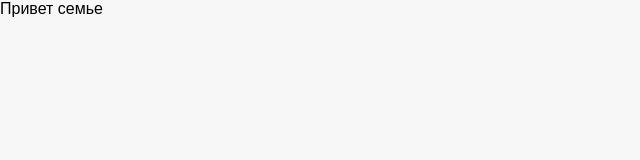
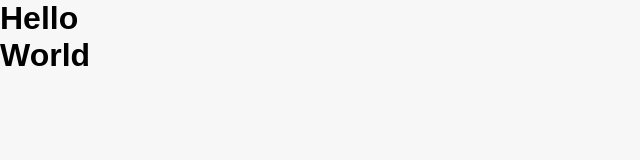
Before and after one commit to DmitriyVOstapenko/test-site-with-gatsbyjs, a Gatsby site: page / in a window 1280 px wide. Shown: the whole page, without its empty margins (0-640 px from the left). Built offline with nearby package versions, Linux system fonts and the light colour scheme; Gatsby itself is replaced by a stand-in of ours; a web font is replaced by a local one.

Commit message:
Added container components

```diff
--- /dev/null
+++ b/src/components/Container.js
@@ -0,0 +1,6 @@
+import React from "react"
+import { ContainerWrapper } from "../elements"
+
+export const Container = ({ children }) => {
+  return <ContainerWrapper>{children}</ContainerWrapper>
+}
--- /dev/null
+++ b/src/components/index.js
@@ -0,0 +1 @@
+export * from "./Container"
--- /dev/null
+++ b/src/elements/ContainerElements.js
@@ -0,0 +1,19 @@
+import styled from "styled-components"
+
+export const ContainerWrapper = styled.div`
+  height: 100%;
+  display: grid;
+  grid-template-columns: 1fr repeat(12, minmax(auto, 4.2rem)) 1fr;
+  grid-template-rows: 7.8rem 20rem 5rem auto;
+  grid-gap: 0 2rem;
+
+  @media ${props => props.theme.breakpoints.tablet} {
+    grid-template-columns: 2rem repeat(6, 1fr) 2rem;
+    grid-gap: 0 1rem;
+  }
+
+  @media ${props => props.theme.breakpoints.mobile} {
+    grid-template-columns: 1rem repeat(6, 1fr) 1rem;
+  }
+
+`
--- /dev/null
+++ b/src/elements/index.js
@@ -0,0 +1 @@
+export * from "./ContainerElements"
--- a/src/pages/index.js
+++ b/src/pages/index.js
@@ -1,3 +1,14 @@
 import React from "react"
+import { Container } from "../components"
 
-export default () => <div>Привет семье</div>
+//export default () => <div>Привет семье</div>
+
+const Indexpage = () => {
+  return (
+    <Container>
+      <h1>Hello World</h1>
+    </Container>
+  )
+}
+
+export default Indexpage
```
